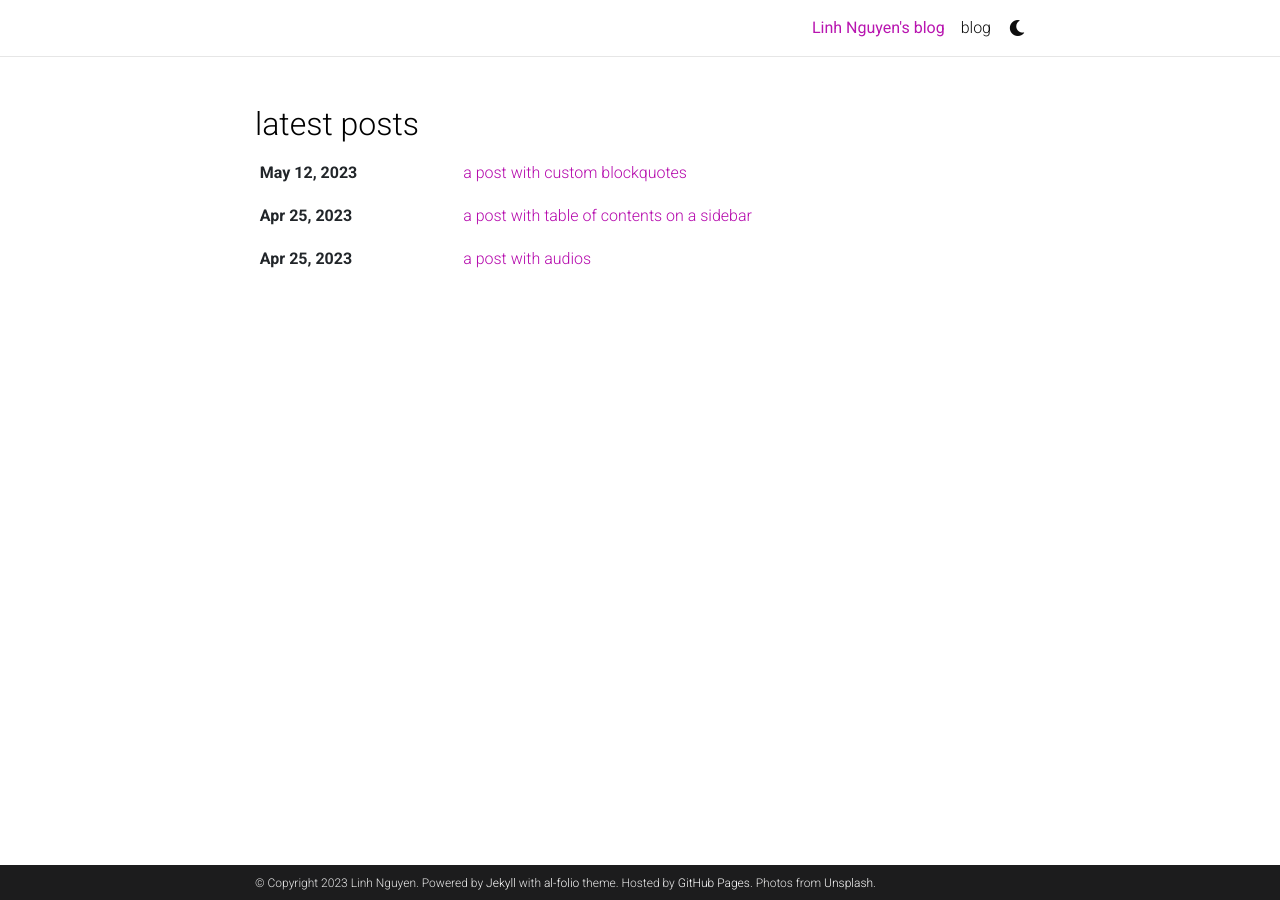
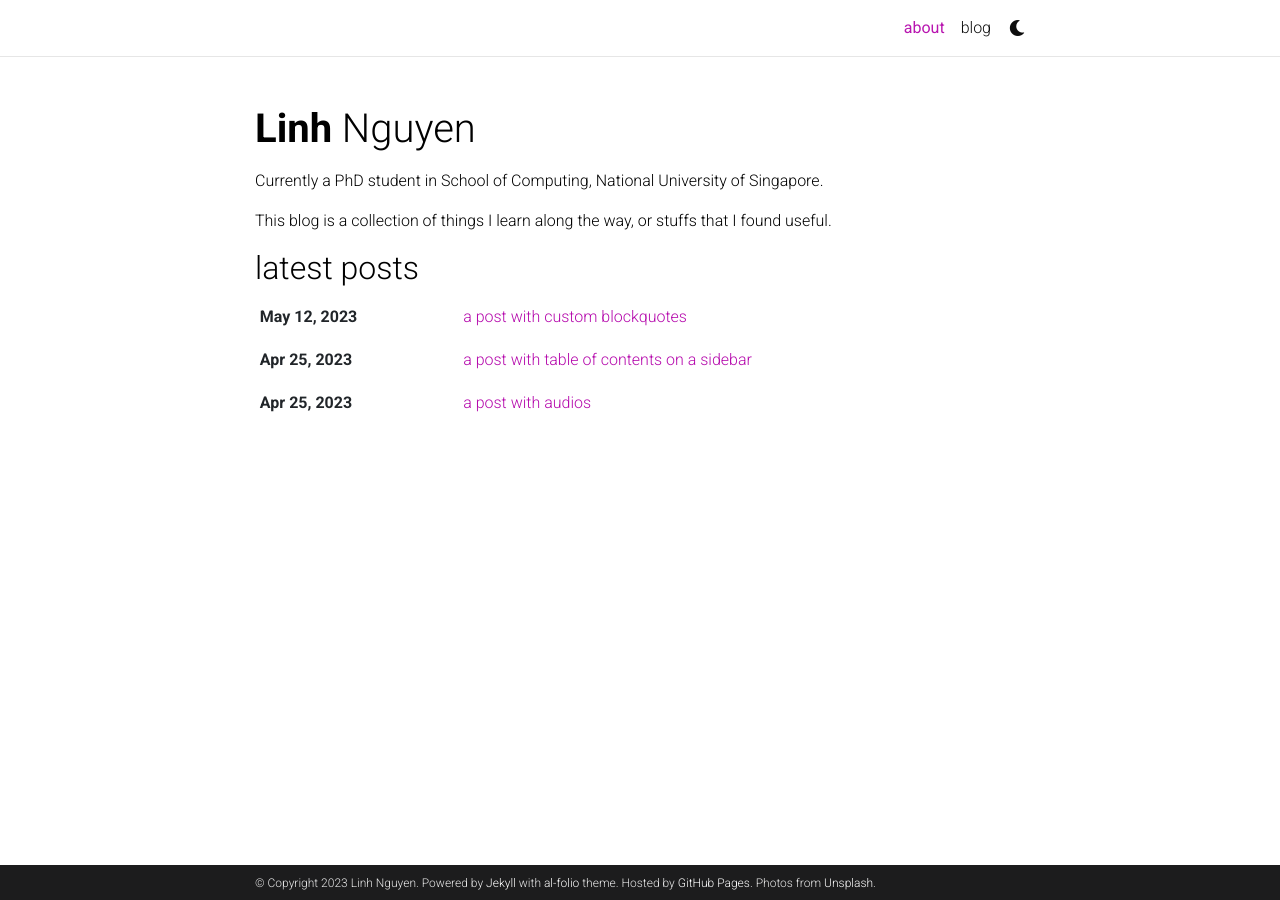
Before and after one commit to hlinhn/hlinhn.github.io, a Jekyll site: the page built from _pages/landing.md, in a window 1280 px wide. Built offline with Jekyll 4.4.1, drawn with Linux system fonts in a browser that asks for light colours; comment, search, counter and statistics services are not loaded; a style sheet for code colours, icons or effects is not loaded.

Commit message:
Edit the about page

```diff
--- a/_config.yml
+++ b/_config.yml
@@ -2,7 +2,7 @@
 # Site settings
 # -----------------------------------------------------------------------------
 
-title: # the website title (if blank, full name will be used instead)
+title: blank # the website title (if blank, full name will be used instead)
 first_name: Linh
 middle_name:
 last_name: Nguyen
--- a/_pages/landing.md
+++ b/_pages/landing.md
@@ -1,7 +1,11 @@
 ---
 layout: about
-title: Linh Nguyen's blog
+title: about
 permalink: /
 
 latest_posts: true
 ---
+
+Currently a PhD student in School of Computing, National University of Singapore.
+
+This blog is a collection of things I learn along the way, or stuffs that I found useful.
```
